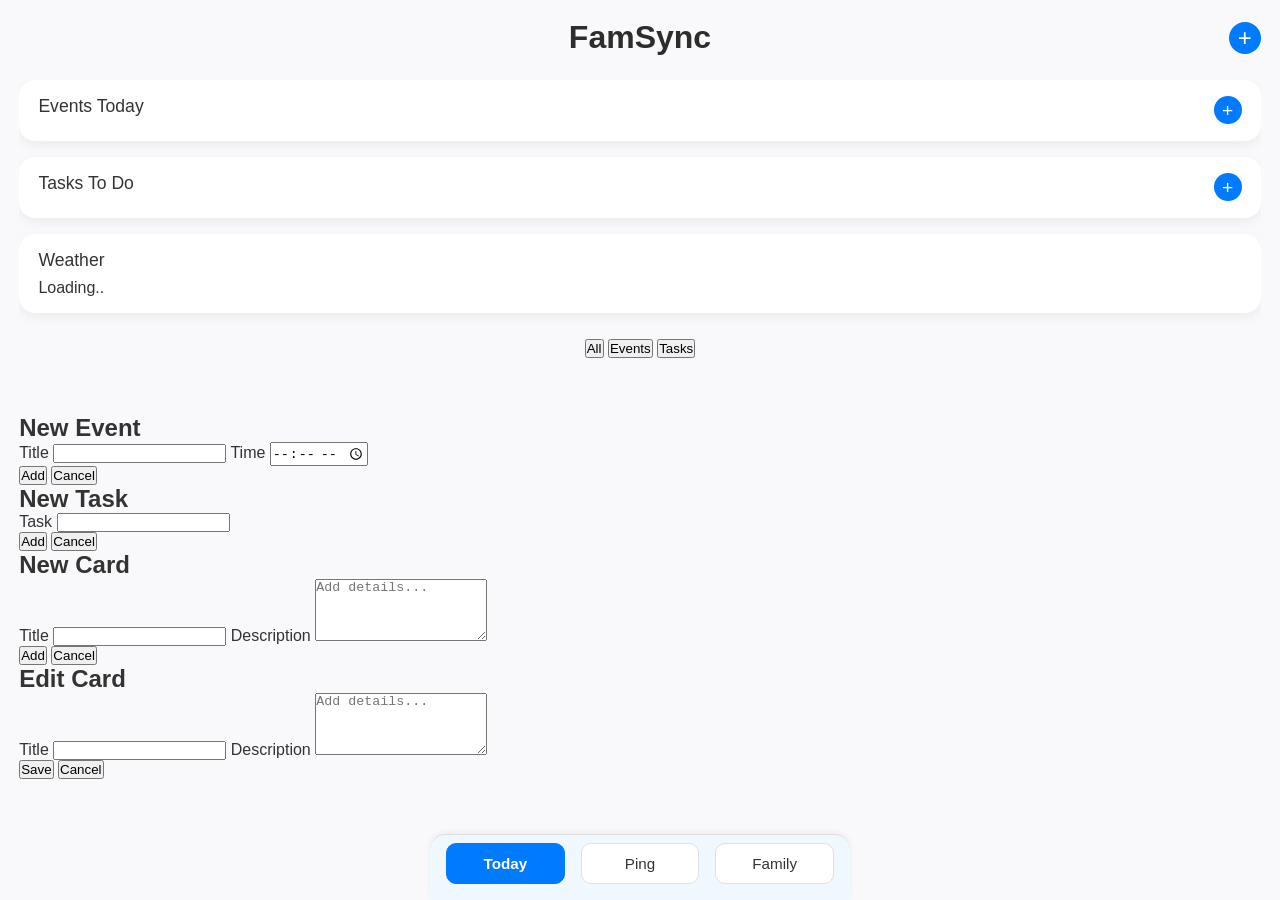
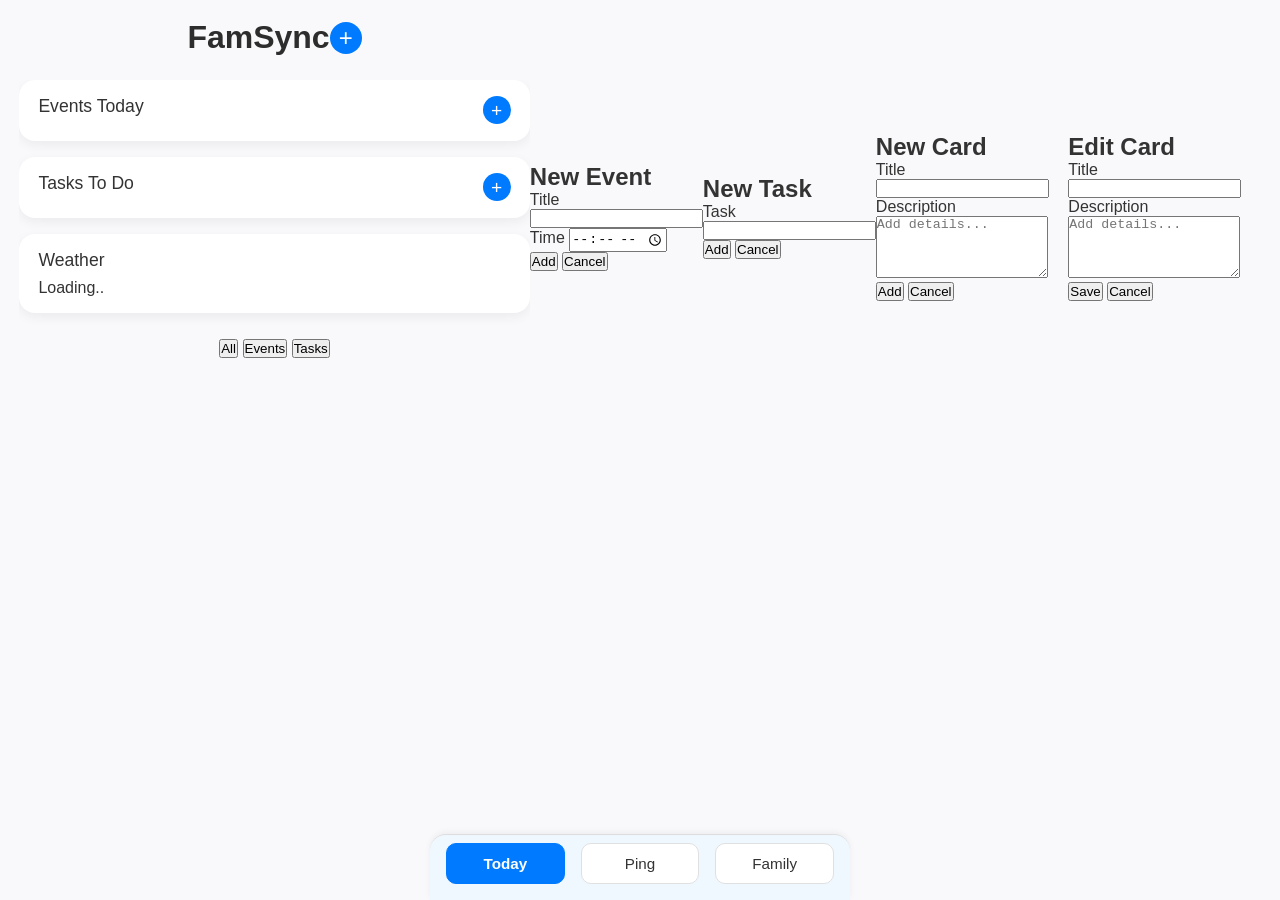

AI window UI

--- a/app/css/main.css
+++ b/app/css/main.css
@@ -17,6 +17,23 @@ body {
   background-color: #f9f9fb;
   color: #333;
   padding: 1.2rem;
+  display: flex;
+  flex-direction: row;
+  justify-content: center;
+  align-items: center;
+  width: 100%;
+  height: 100%;
+  transition: padding-right 0.3s ease;
+}
+
+body:has(.ai-assistant-window:not(.hidden)),
+body.ai-panel-open {
+  padding-right: 360px;
+}
+
+body:has(.ai-assistant-window:not(.hidden)) .pages-buttons,
+body.ai-panel-open .pages-buttons {
+  left: calc(50% - 180px);
 }
 
 /* Container */
@@ -51,11 +68,34 @@ header {
   vertical-align: middle;
 }
 
-.new-card-button {
+.header-actions {
   position: absolute;
-  right: 0;
+  right: 10px;
   top: 50%;
   transform: translateY(-50%);
+  display: flex;
+  align-items: center;
+  gap: 8px;
+}
+
+.header-actions #ai-button {
+  height: 32px;
+  padding: 0 12px;
+  border-radius: 10px;
+  background-color: #007bff;
+  color: white;
+  border: none;
+  cursor: pointer;
+  font-size: 0.85rem;
+  font-weight: 600;
+  transition: all 0.2s ease;
+}
+
+.header-actions #ai-button:hover {
+  background-color: #005fd1;
+}
+
+.new-card-button {
   width: 32px;
   height: 32px;
   border-radius: 50%;
@@ -68,7 +108,7 @@ header {
 
 .new-card-button:hover {
   background-color: #005fd1;
-  transform: translateY(-50%) scale(1.05);
+  transform: scale(1.05);
 }
 
 .add-to-card-button {
@@ -411,7 +451,8 @@ body.dark-mode .pages-buttons button:hover {
 }
 body.dark-mode .new-card-button,
 body.dark-mode .add-to-card-button,
-body.dark-mode .add-button {
+body.dark-mode .add-button,
+body.dark-mode .header-actions #ai-button {
   background: #007bff;
   color: #fff;
 }
